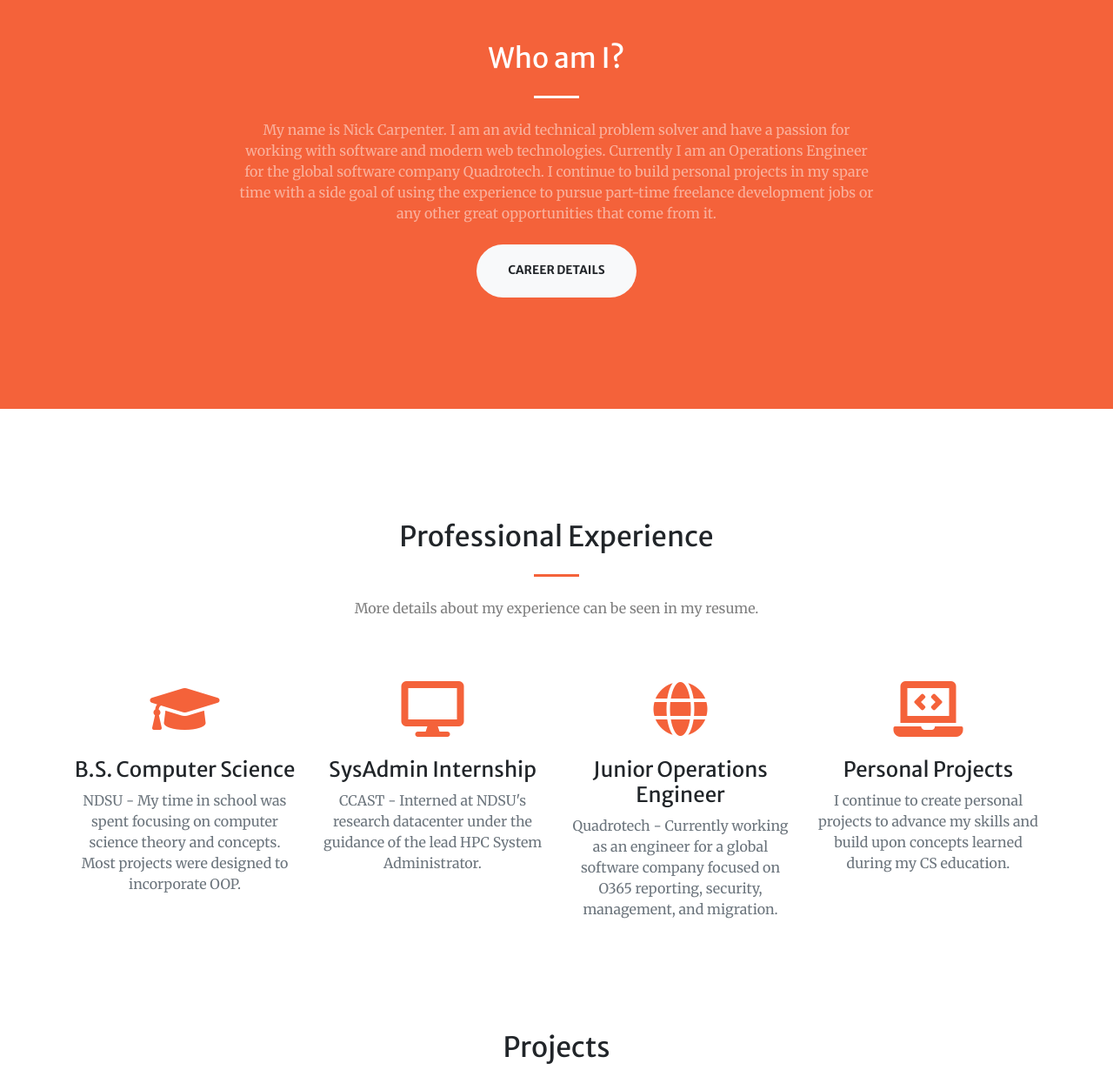
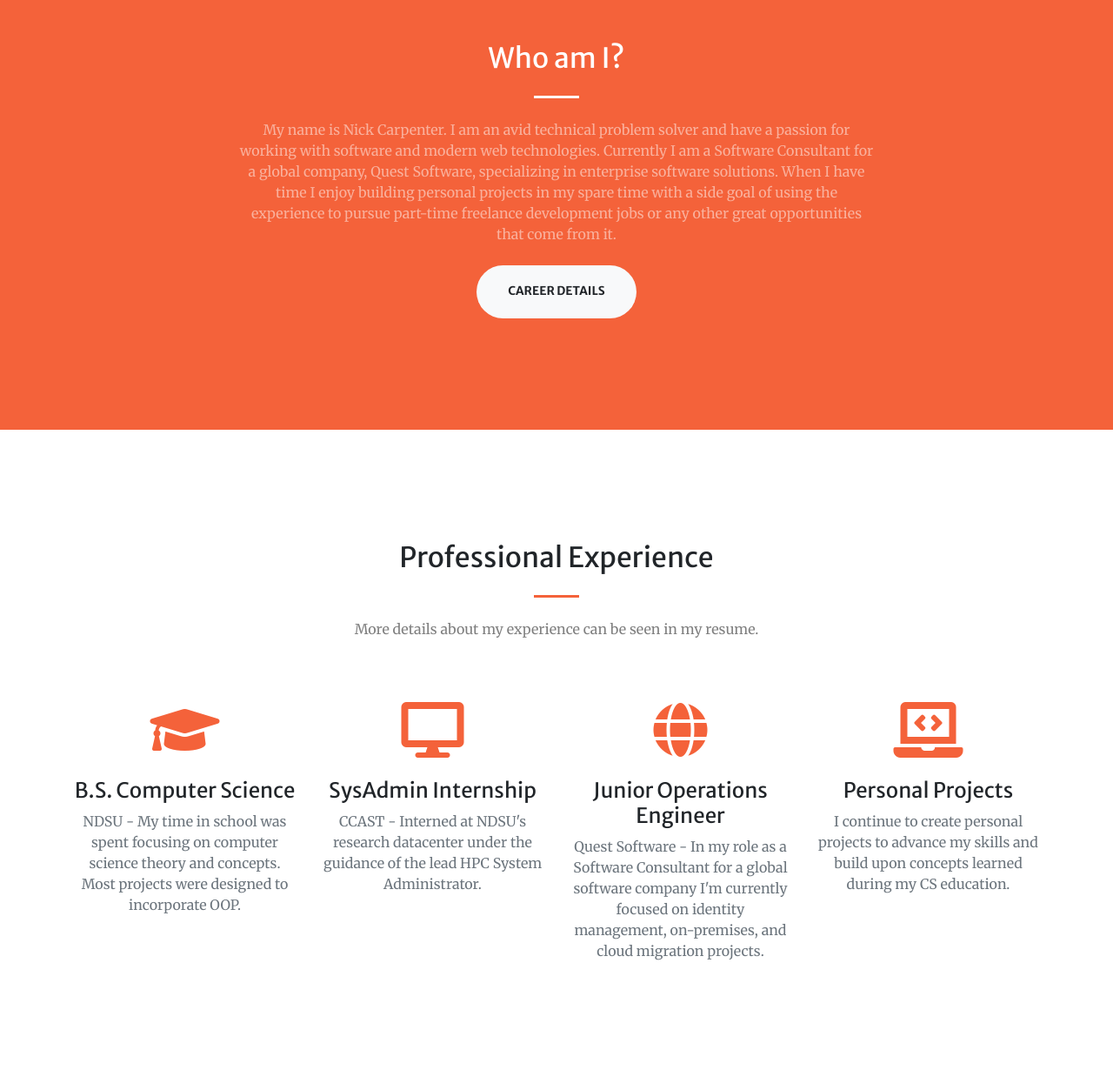
Before and after one commit to Carpmenter/Carpmenter.github.io, a website with bundled scripts: page index.html in a window 1280 px wide. Shown: the part 880-2110 px from the top of the page at 87% size. Built offline with nearby package versions, Linux system fonts and the light colour scheme.

Commit message:
Update index.html

```diff
--- a/index.html
+++ b/index.html
@@ -82,7 +82,8 @@
           <h2 class="text-white mt-0">Who am I?</h2>
           <hr class="divider light my-4">
           <p class="text-white-50 mb-4">My name is Nick Carpenter. I am an avid technical problem solver and have a passion for working with software and modern
-            web technologies. Currently I am an Operations Engineer for the global software company Quadrotech. I continue to build personal projects in my spare time with a side goal of using the experience
+            web technologies. Currently I am a Software Consultant for a global company, Quest Software, specializing in enterprise software solutions.
+            When I have time I enjoy building personal projects in my spare time with a side goal of using the experience
             to pursue part-time freelance development jobs or any other great opportunities that come from it. </p>
           <a class="btn btn-light btn-xl js-scroll-trigger" href="#services">Career Details</a>
         </div>
@@ -115,7 +116,7 @@
           <div class="mt-5">
             <i class="fas fa-4x fa-globe text-primary mb-4"></i>
             <h3 class="h4 mb-2">Junior Operations Engineer</h3>
-            <p class="text-muted mb-0">Quadrotech - Currently working as an engineer for a global software company focused on O365 reporting, security, management, and migration. </p>
+            <p class="text-muted mb-0">Quest Software - In my role as a Software Consultant for a global software company I'm currently focused on identity management, on-premises, and cloud migration projects.</p>
           </div>
         </div>
         <div class="col-lg-3 col-md-6 text-center">
```
